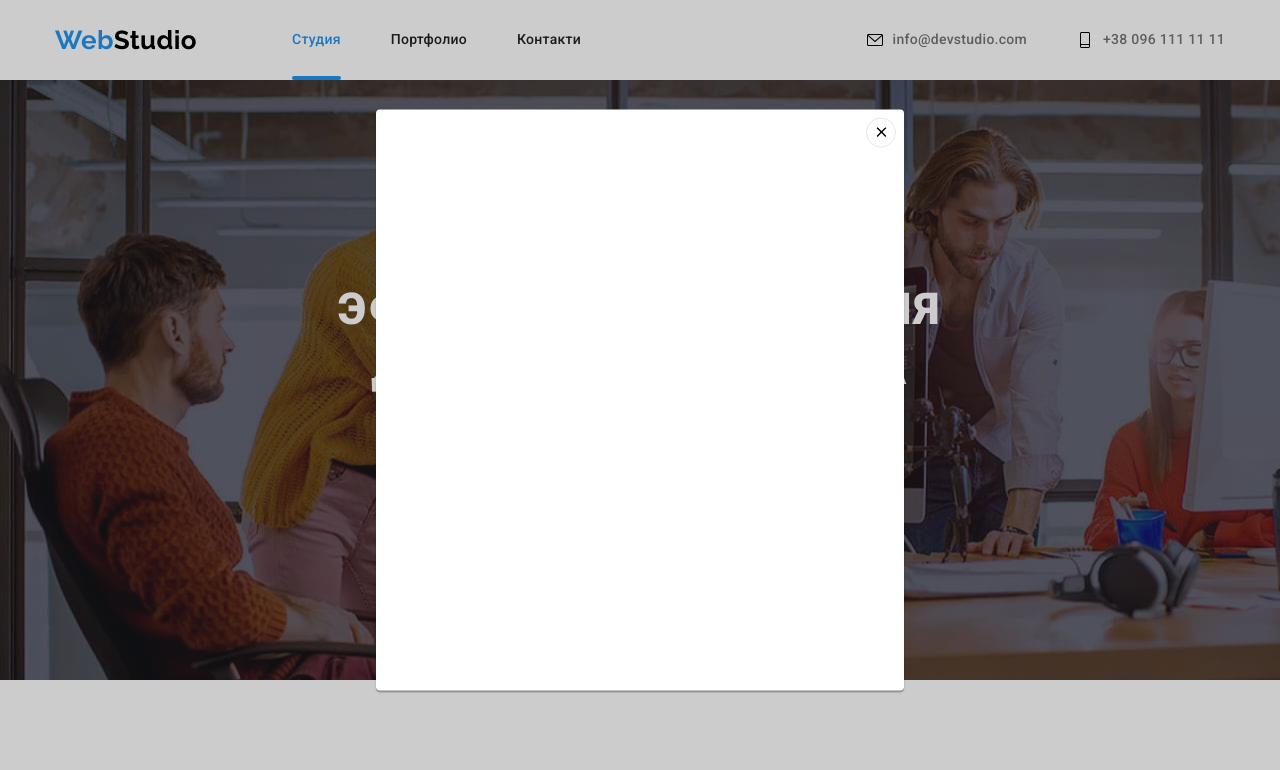
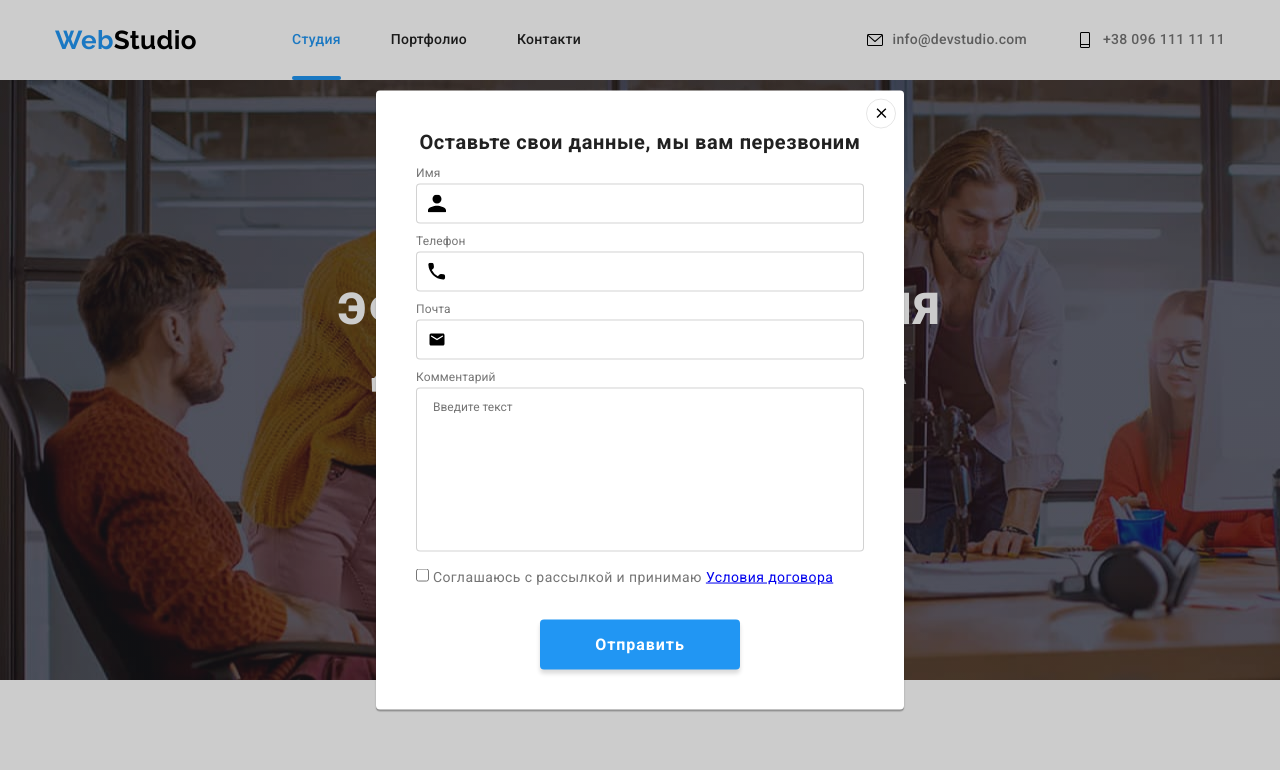
Before and after one commit to r-strilets/goit-markup-hw-06, a plain HTML site: page index.html in a window 1280 px wide. Both pictures are taken after a click on the button "Заказать услугу". Shown: the top 770 px of the page. Drawn offline with nearby package versions, Linux system fonts and the light colour scheme.

Commit message:
add many styless

```diff
--- a/css/style.css
+++ b/css/style.css
@@ -30,6 +30,12 @@ ul {
 img {
   display: block;
 }
+.link {
+  text-decoration: none;
+}
+.list {
+  list-style: none;
+}
 .btn {
   font-family: 'Roboto', sans-serif;
   font-weight: 700;
@@ -49,9 +55,6 @@ img {
 /**************** Header ***************/
 .header > .container {
   display: flex;
-}
-.link {
-  text-decoration: none;
 }
 
 .logo {
@@ -716,12 +719,13 @@ img {
   left: 50%;
   transform: translate(-50%, -50%) scale(1);
   width: 528px;
-  height: 581px;
+  /* height: 581px; */
   background: var(--background-main-color);
   box-shadow: 0px 1px 3px rgba(0, 0, 0, 0.12), 0px 1px 1px rgba(0, 0, 0, 0.14),
     0px 2px 1px rgba(0, 0, 0, 0.2);
   border-radius: 4px;
   transition: transform 500ms cubic-bezier(0.4, 0, 0.2, 1);
+  padding: 40px;
 }
 
 .close-btn {
@@ -739,3 +743,74 @@ img {
   fill: var(--accent-color);
   transition: 250ms cubic-bezier(0.4, 0, 0.2, 1);
 }
+.form-title {
+  font-weight: 700;
+  font-size: 20px;
+  line-height: 23px;
+  text-align: center;
+  letter-spacing: 0.03em;
+
+  color: #212121;
+  margin-bottom: 12px;
+}
+.form-list {
+  display: flex;
+  flex-direction: column;
+  row-gap: 10px;
+}
+
+.form-label {
+  font-weight: 400;
+  font-size: 12px;
+  line-height: calc(14 / 12);
+
+  letter-spacing: 0.01em;
+
+  color: var(--secondary-text-color);
+}
+.label-text {
+  display: block;
+  margin-bottom: 4px;
+}
+.form-item-box {
+  position: relative;
+}
+.form-input {
+  outline: none;
+  width: 100%;
+  color: var(--secondary-text-color);
+  border: 1px solid rgba(33, 33, 33, 0.2);
+  border-radius: 4px;
+  padding-left: 35px;
+}
+
+.form-input:focus {
+  border-color: var(--accent-color);
+}
+.form-input:focus + .input-icon {
+  fill: var(--accent-color);
+}
+
+.form-item-box input {
+  height: 40px;
+}
+.input-icon {
+  position: absolute;
+  top: 11px;
+  left: 12px;
+}
+.form-textarea {
+  padding: 12px 16px;
+}
+.form-checkbox{
+  display: block;
+  margin-bottom: 30px;
+  font-size: 14px;
+  line-height: 1.71;
+  color: var(--secondary-text-color);
+}
+.modal-btn{
+  display: block;
+  padding: 10px 55px;
+  margin: 0 auto;
+}
--- a/index.html
+++ b/index.html
@@ -564,6 +564,65 @@
         <svg class="close-btn" width="30" height="30" data-modal-close>
           <use href="./images/icons.svg#close-small"></use>
         </svg>
+        <form action="" class="modal-form">
+          <p class="form-title">Оставьте свои данные, мы вам перезвоним</p>
+          <ul class="form-list list">
+            <li class="form-item">
+              <label class="form-label">
+                <span class="label-text">Имя</span>
+                <div class="form-item-box">
+                  <input type="name" name="name" class="form-input" />
+                  <svg class="input-icon" width="18" height="18">
+                    <use href="./images/icons.svg#person"></use>
+                  </svg>
+                </div>
+              </label>
+            </li>
+            <li class="form-item">
+              <label class="form-label">
+                <span class="label-text">Телефон</span>
+                <div class="form-item-box">
+                  <input type="tel" name="tel" class="form-input" />
+                  <svg class="input-icon" width="18" height="18">
+                    <use href="./images/icons.svg#phone-black"></use>
+                  </svg>
+                </div>
+              </label>
+            </li>
+            <li class="form-item">
+              <label class="form-label">
+                <span class="label-text">Почта</span>
+                <div class="form-item-box">
+                  <input type="email" name="email" class="form-input" />
+                  <svg class="input-icon" width="18" height="18">
+                    <use href="./images/icons.svg#mail-black"></use>
+                  </svg>
+                </div>
+              </label>
+            </li>
+            <li class="form-item">
+              <label class="form-label">
+                <span class="label-text">Комментарий</span>
+                <textarea
+                  class="form-input form-textarea"
+                  name="coment"
+                  placeholder="Введите текст"
+                  cols="30"
+                  rows="10"
+                  style="resize: none"
+                ></textarea>
+              </label>
+            </li>
+            <li>
+              <label class="form-checkbox">
+                <input type="checkbox" />
+                <span>Соглашаюсь с рассылкой и принимаю</span>
+                <a href="#" target="_blank">Условия договора</a>
+              </label>
+            </li>
+          </ul>
+          <button type="submit" class="btn modal-btn">Отправить</button>
+        </form>
       </div>
     </div>
     <script src="./js/modal.js"></script>
```
Also changed, not shown: images/check.svg (added).
